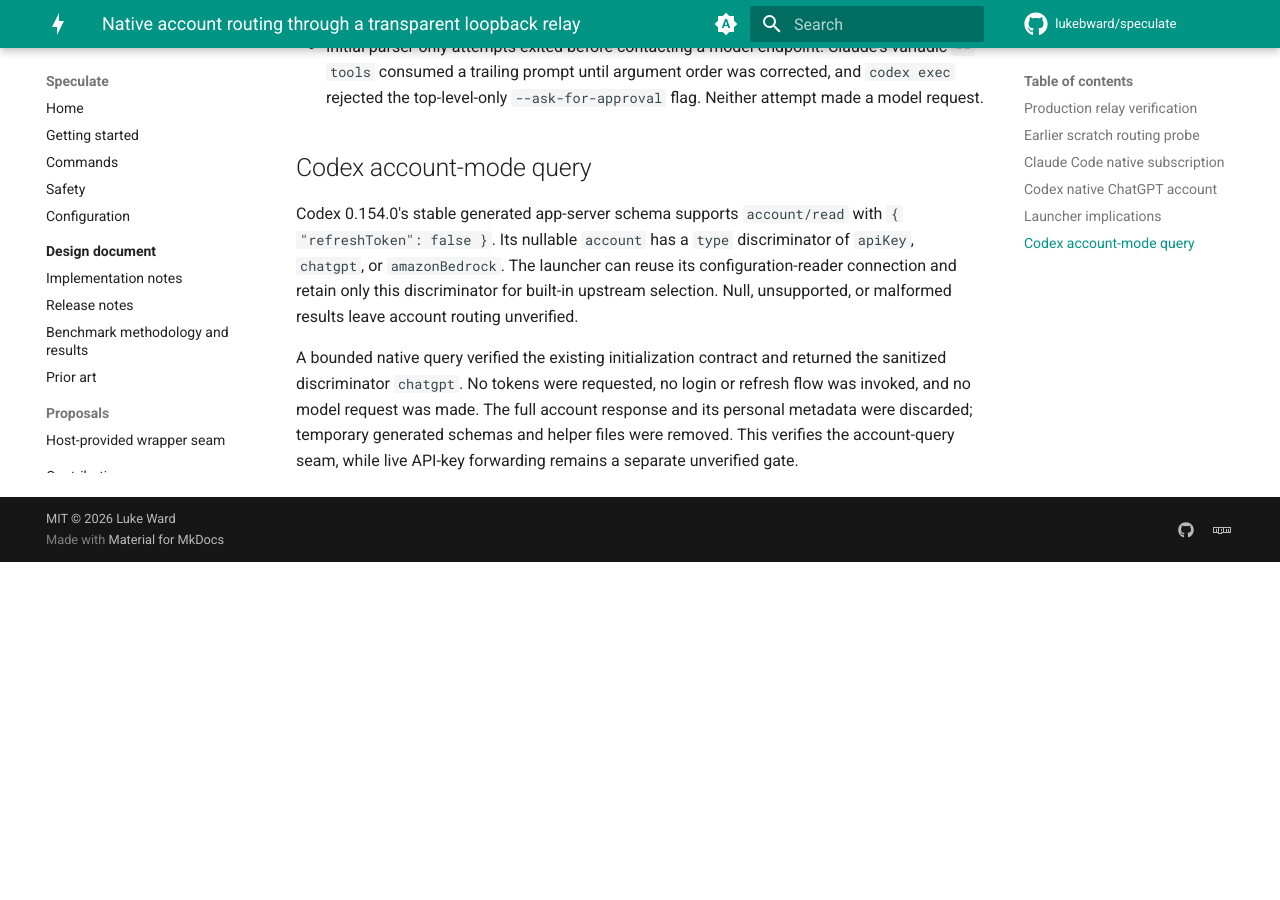
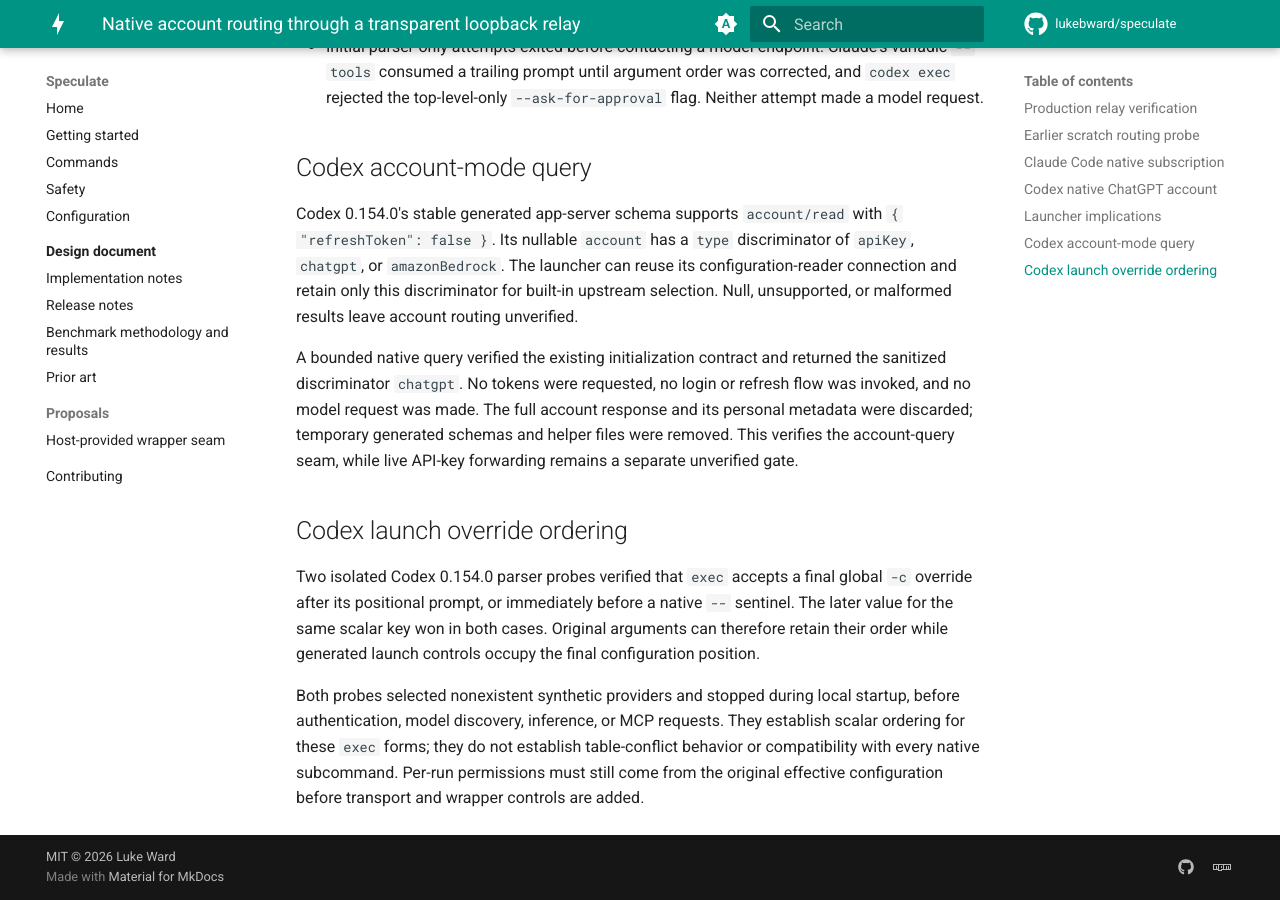
Before and after one commit to lukebward/speculate, an MkDocs documentation site: the page built from docs/observer-native-routing.md, in a window 1280 px wide and 900 px high, scrolled down 3586 px. Built offline with MkDocs 1.6.1 and Material for MkDocs 9.7.7, drawn with Linux system fonts in a browser that asks for light colours; comment, search, counter and statistics services are not loaded; before the commit the page ends 4148 px from its top, so only the background shows below that.

Commit message:
Document native Codex launch override ordering

```diff
--- a/docs/observer-native-routing.md
+++ b/docs/observer-native-routing.md
@@ -83,3 +83,9 @@ Conclusion: for the built-in OpenAI provider under a native ChatGPT account, a s
 Codex 0.154.0's stable generated app-server schema supports `account/read` with `{ "refreshToken": false }`. Its nullable `account` has a `type` discriminator of `apiKey`, `chatgpt`, or `amazonBedrock`. The launcher can reuse its configuration-reader connection and retain only this discriminator for built-in upstream selection. Null, unsupported, or malformed results leave account routing unverified.
 
 A bounded native query verified the existing initialization contract and returned the sanitized discriminator `chatgpt`. No tokens were requested, no login or refresh flow was invoked, and no model request was made. The full account response and its personal metadata were discarded; temporary generated schemas and helper files were removed. This verifies the account-query seam, while live API-key forwarding remains a separate unverified gate.
+
+## Codex launch override ordering
+
+Two isolated Codex 0.154.0 parser probes verified that `exec` accepts a final global `-c` override after its positional prompt, or immediately before a native `--` sentinel. The later value for the same scalar key won in both cases. Original arguments can therefore retain their order while generated launch controls occupy the final configuration position.
+
+Both probes selected nonexistent synthetic providers and stopped during local startup, before authentication, model discovery, inference, or MCP requests. They establish scalar ordering for these `exec` forms; they do not establish table-conflict behavior or compatibility with every native subcommand. Per-run permissions must still come from the original effective configuration before transport and wrapper controls are added.
```
